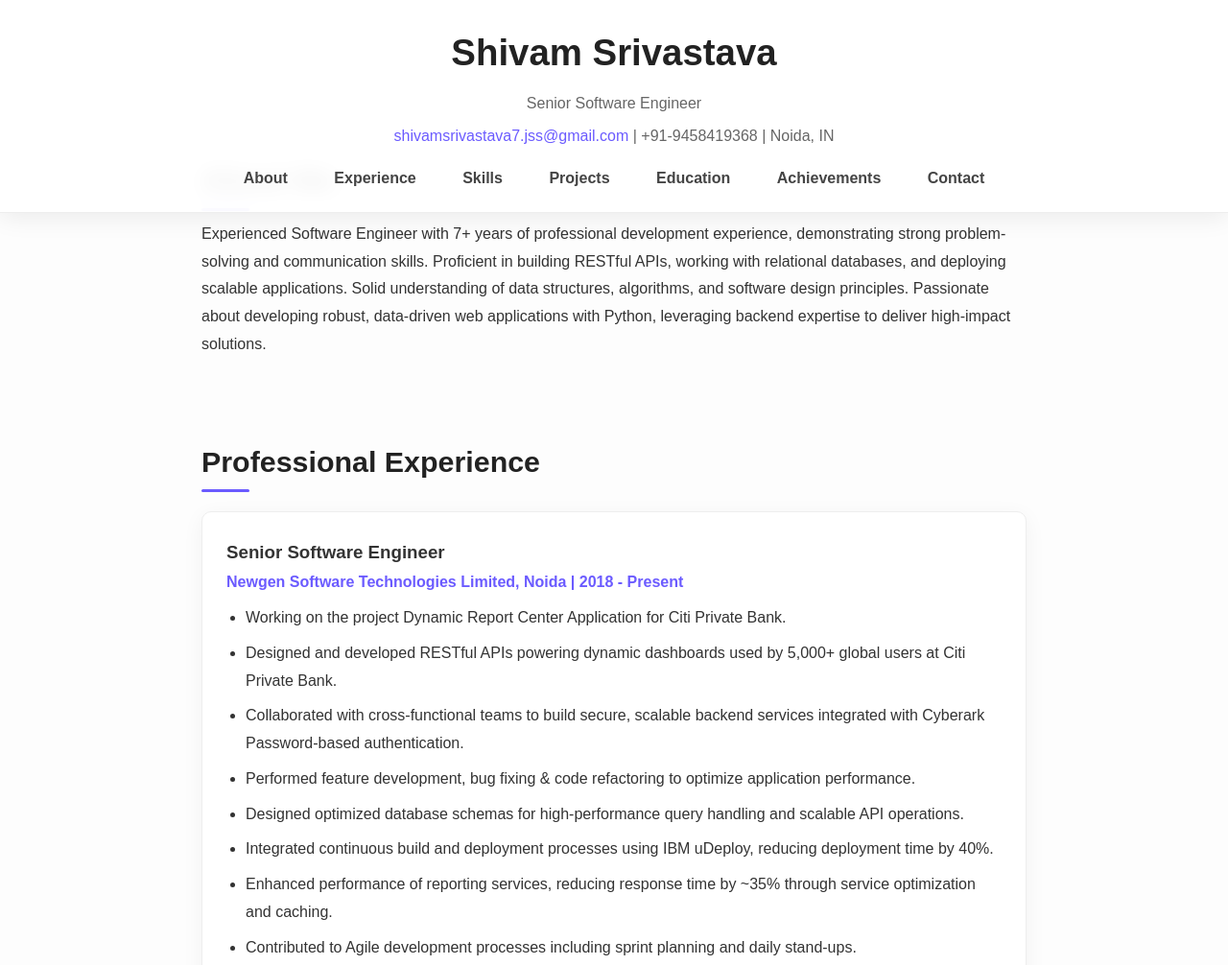
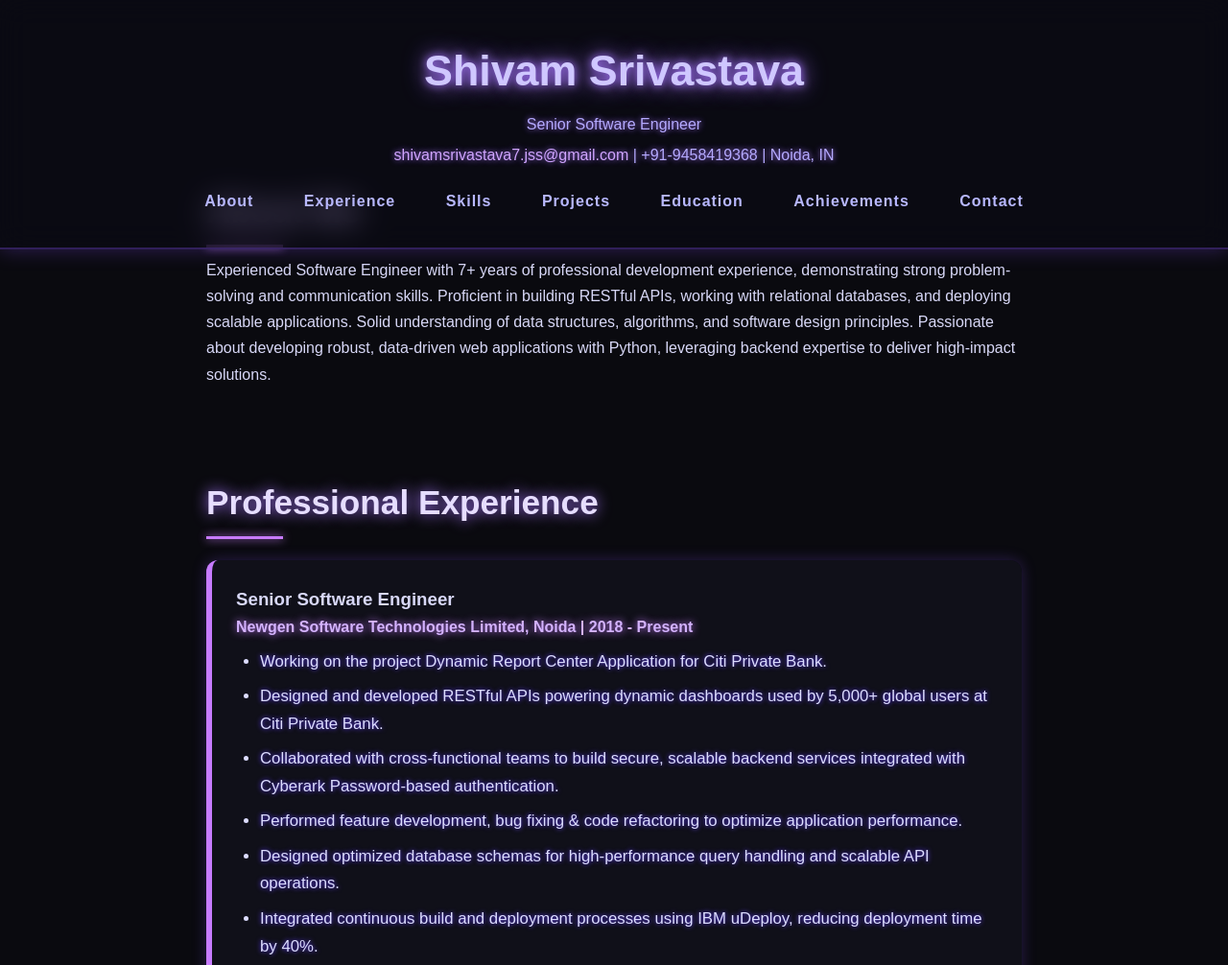
Before and after one commit to S-Shivam/S-Shivam.github.io, a plain HTML site: page index.html in a window 1280 px wide. Shown: the top 1006 px of the page at 96% size. Drawn offline with Linux system fonts and the light colour scheme.

Commit message:
Portfolio - Updated - style.css 4

```diff
--- a/style.css
+++ b/style.css
@@ -1,5 +1,5 @@
 /* --------------------
-   GLOBAL RESET + BASE
+   GLOBAL RESET
 -----------------------*/
 * {
     margin: 0;
@@ -7,66 +7,75 @@
     box-sizing: border-box;
 }
 
-body {
-    font-family: "Poppins", sans-serif;
-    background: #fdfdfd;
-    color: #333;
-    line-height: 1.8;
-    padding-top: 90px; /* space for floating header */
-}
-
 html {
     scroll-behavior: smooth;
 }
 
+body {
+    font-family: "Orbitron", "Poppins", sans-serif;
+    background: #0a0a0f;
+    color: #d8d8f7;
+    line-height: 1.7;
+    padding-top: 110px;
+}
+
+/* Neon Glow Helper */
+.neon-text {
+    text-shadow: 0 0 5px #8b54ff, 0 0 10px #8b54ff, 0 0 20px #8b54ff;
+}
+
 /* --------------------
-       HEADER
+        HEADER
 -----------------------*/
 header {
-    width: 100%;
     position: fixed;
     top: 0;
-    background: #ffffffee;
-    backdrop-filter: blur(10px);
-    padding: 20px 30px;
+    width: 100%;
+    background: rgba(10, 10, 20, 0.7);
+    backdrop-filter: blur(15px);
     text-align: center;
-    z-index: 1000;
-    box-shadow: 0 4px 25px rgba(0,0,0,0.08);
-    border-bottom: 1px solid #eee;
+    padding: 35px 25px;
+    z-index: 999;
+    border-bottom: 2px solid rgba(139, 84, 255, 0.3);
+    box-shadow: 0 0 20px rgba(139, 84, 255, 0.3);
 }
 
 header h1 {
-    font-size: 2.4rem;
-    color: #222;
+    font-size: 2.8rem;
     font-weight: 700;
+    color: #cfc7ff;
+    text-shadow: 0 0 10px #a676ff, 0 0 25px #a676ff;
 }
 
 .tagline {
     margin-top: 5px;
-    color: #666;
     font-size: 1rem;
+    color: #b5aaff;
+    text-shadow: 0 0 6px #a676ff;
 }
 
 /* --------------------
         NAVBAR
 -----------------------*/
 nav {
-    margin-top: 15px;
+    margin-top: 20px;
 }
 
 nav a {
-    margin: 0 12px;
+    margin: 0 14px;
     text-decoration: none;
-    color: #444;
+    color: #b8b8ff;
     font-weight: 600;
+    font-size: 1rem;
+    letter-spacing: 1px;
     padding: 6px 10px;
     border-radius: 6px;
     transition: 0.25s ease;
 }
 
 nav a:hover {
-    background: #ececff;
-    color: #333;
+    color: #fff;
+    text-shadow: 0 0 5px #ba63ff, 0 0 15px #9e36ff;
 }
 
 /* --------------------
@@ -74,94 +83,101 @@ nav a:hover {
 -----------------------*/
 .section {
     max-width: 900px;
-    margin: 60px auto;
-    padding: 10px 20px;
+    margin: 70px auto;
+    padding: 10px 25px;
 }
 
 /* Section Headings */
 h2 {
-    font-size: 1.9rem;
-    margin-bottom: 15px;
-    color: #222;
+    color: #e6ddff;
+    font-size: 2.2rem;
     font-weight: 700;
+    margin-bottom: 18px;
     position: relative;
+    text-shadow: 0 0 15px #a676ff;
 }
 
 h2::after {
     content: "";
-    width: 50px;
+    width: 80px;
     height: 3px;
-    background: #6b5bff;
+    background: #c77bff;
     position: absolute;
     left: 0;
-    bottom: -5px;
-    border-radius: 3px;
+    bottom: -8px;
+    box-shadow: 0 0 10px #c77bff;
 }
 
 /* --------------------
-         CARDS
+        CARDS
 -----------------------*/
 .exp-card,
 .project-card {
-    background: #ffffff;
+    background: rgba(22, 22, 35, 0.55);
     padding: 25px;
-    margin: 25px 0;
-    border-radius: 10px;
-    border: 1px solid #eee;
-    box-shadow: 0 5px 22px rgba(0,0,0,0.05);
+    margin: 30px 0;
+    border-left: 6px solid #c77bff;
+    border-radius: 12px;
+    backdrop-filter: blur(10px);
+    box-shadow: 0 0 15px rgba(139, 84, 255, 0.25);
     transition: 0.3s ease;
 }
 
 .exp-card:hover,
 .project-card:hover {
-    transform: translateY(-4px);
-    box-shadow: 0 8px 28px rgba(0,0,0,0.08);
+    transform: translateY(-6px);
+    box-shadow: 0 0 25px rgba(139, 84, 255, 0.7),
+                0 0 40px rgba(139, 84, 255, 0.4);
 }
 
+/* Company text */
 .company {
     font-weight: bold;
-    color: #6b5bff;
+    color: #d4b3ff;
+    text-shadow: 0 0 8px #c77bff;
 }
 
-/* --------------------
-       BULLET LISTS
------------------------*/
+/* UL List */
 ul {
-    padding-left: 20px;
+    padding-left: 25px;
 }
 
 ul li {
     margin: 8px 0;
+    color: #dcdcff;
+    font-size: 1.05rem;
+    text-shadow: 0 0 5px #5e3bff;
 }
 
-/* SKILLS GRID */
+/* Skills list */
 .skills-grid li {
-    list-style: circle;
+    list-style: square;
 }
 
 /* --------------------
-        CONTACT
+       LINKS
 -----------------------*/
 a {
-    color: #6b5bff;
+    color: #d0a5ff;
     text-decoration: none;
     transition: 0.2s ease;
 }
 
 a:hover {
-    color: #4a3fff;
-    text-decoration: underline;
+    color: #ffffff;
+    text-shadow: 0 0 10px #bb79ff, 0 0 25px #9b3aff;
 }
 
 /* --------------------
-         FOOTER
+       FOOTER
 -----------------------*/
 footer {
-    background: #f5f5f5;
     text-align: center;
-    padding: 25px;
-    margin-top: 60px;
-    color: #444;
-    font-weight: 500;
-    border-top: 1px solid #e0e0e0;
+    padding: 30px;
+    margin-top: 80px;
+    color: #aa99ff;
+    background: rgba(15, 15, 25, 0.7);
+    backdrop-filter: blur(8px);
+    border-top: 2px solid rgba(139, 84, 255, 0.3);
+    box-shadow: 0 0 25px rgba(139, 84, 255, 0.2);
 }
```
